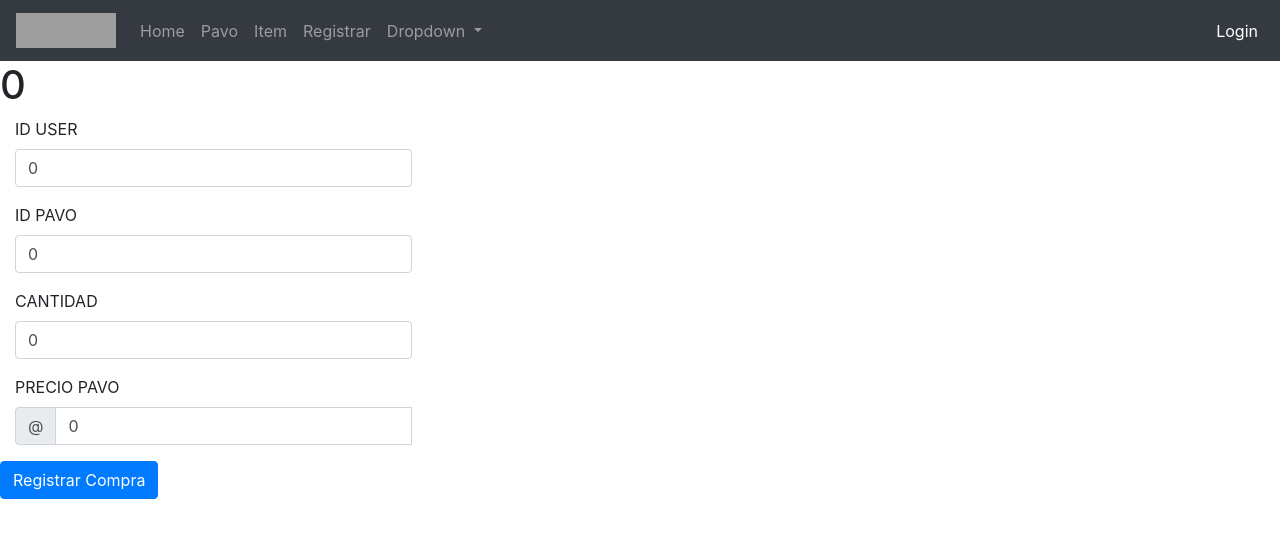
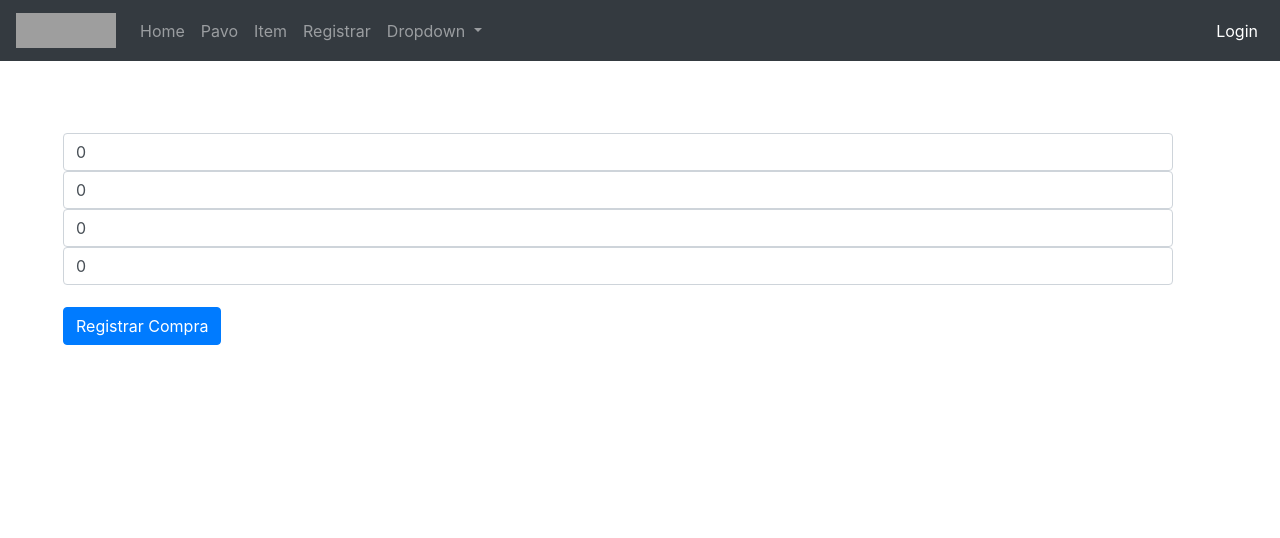
Before and after one commit to Aguila321/proySedita, an Angular app in the folder Front_End/Front-Fortnite/: page /pavo-detail/1 in a window 1280 px wide. Shown: the top 538 px of the page. Built offline with nearby package versions, Linux system fonts and the light colour scheme; no server answers; grey boxes are pictures that could not be loaded.

Commit message:
@aguila321
holi boli te meto troli y te dejo en boli y no te firmo el chiboli

```diff
--- a/Front_End/Front-Fortnite/src/app/componente/pavo-detail/pavo-detail.component.html
+++ b/Front_End/Front-Fortnite/src/app/componente/pavo-detail/pavo-detail.component.html
@@ -1,4 +1,4 @@
-<form class="needs-validation" (ngSubmit)="registrarCompraPavos(forma)" #forma="ngForm">
+<!-- <form class="needs-validation" (ngSubmit)="registrarCompraPavos(forma)" #forma="ngForm">
   <H1>{{inputId}}</H1>
   <div class="col-md-4 mb-3">
       <label for="validationCustom02">ID USER </label>
@@ -35,4 +35,55 @@
     </div>
   </div>
   <button class="btn btn-primary" type="submit">Registrar Compra</button>
-</form>
+</form> -->
+<div class="container m-5">
+
+
+  <div class="left-column">
+    <img  alt="">
+  </div>
+
+  <div class="right-column">
+
+
+
+  <form class="needs-validation" (ngSubmit)="registrarCompraPavos(forma)" #forma="ngForm" >
+      <input type="text" class="form-control"
+      [(ngModel)]="comprapavo.usuario.iduser"
+      name="iduser"
+      placeholder="id usuario"
+      value="{{inputId}}"
+      required>
+    <div class="product-description">
+      <!-- <span>{{pavo.descripcion}}</span> -->
+      <input type="text" class="form-control"
+        [(ngModel)]="comprapavo.pedidoDetalle.pavos.idpavos"
+        placeholder="Id Pavo"
+        name="idpavos"
+        value="{{idpavos}}"
+        required>
+
+    </div>
+
+    <div class="product-price">
+
+      <input type="text" class="form-control"
+      [(ngModel)]="comprapavo.pedidoDetalle.cantidad"
+      name="cantidad"
+      value={{cantidad}}
+      required>
+    </div>
+    <div class="product-price">
+
+      <input type="text" class="form-control"
+      [(ngModel)]="comprapavo.pedidoDetalle.precio"
+      name="precio"
+      value={{precio}}
+      required>
+    </div>
+
+
+    <button class="btn btn-primary" type="submit" style="margin-top:2%;">Registrar Compra</button>
+  </form>
+  </div>
+  </div>
--- a/Front_End/Front-Fortnite/src/app/componente/pavo-detail/pavo-detail.component.ts
+++ b/Front_End/Front-Fortnite/src/app/componente/pavo-detail/pavo-detail.component.ts
@@ -14,19 +14,23 @@ import { NgForm } from '@angular/forms';
 export class PavoDetailComponent implements OnInit {
   inputId: Number = 0;
   id: number;
-  pavo: Pavo
+  pavo: Pavo;
+  idpavo:number =0;
+  cantidad:number=0;
+  precio:number = 0;
+
   comprapavo: CompraPavoPersonalizado = {
     usuario: {
-      iduser: 0,
+      iduser: this.inputId,
     },
     pedidoDetalle: {
 
       pavos: {
 
-        idpavos: 0,
+        idpavos: this.idpavo,
       },
-      cantidad: 0,
-      precio: 0
+      cantidad: this.cantidad,
+      precio: this.precio
 
     }
 
@@ -46,17 +50,29 @@ export class PavoDetailComponent implements OnInit {
 
       this.service.getPavobyId(this.id).subscribe(data => {
         this.pavo = data;
+        this.idpavo=this.pavo.idpavos;
+        this.cantidad= this.pavo.cantidad;
+        this.precio =this.pavo.precio;
+        console.log(this.pavo);
+        console.log(this.precio);
+        console.log(this.idpavo);
+
+        this.comprapavo.pedidoDetalle.pavos.idpavos= this.idpavo;
+        this.comprapavo.pedidoDetalle.precio=this.precio;
+        this.comprapavo.pedidoDetalle.cantidad=this.cantidad;
+
       });
     });
-    /* this.service.currentMessage.subscribe(message =>
+     this.service.currentMessage.subscribe(message =>
        this.inputId = message);
-       this.comprapavo.usuario.iduser = this.inputId;*/
+       this.comprapavo.usuario.iduser = this.inputId;
   }
 
   registrarCompraPavos(forma: NgForm) {
     return this.service.buyPav(this.comprapavo)
       .subscribe(data => {
         this.comprapavo = data;
+        alert("Compra Realizada ...")
         this.route.navigate(['/lista-pavo']);
       }, error => console.log(error));
 
```
